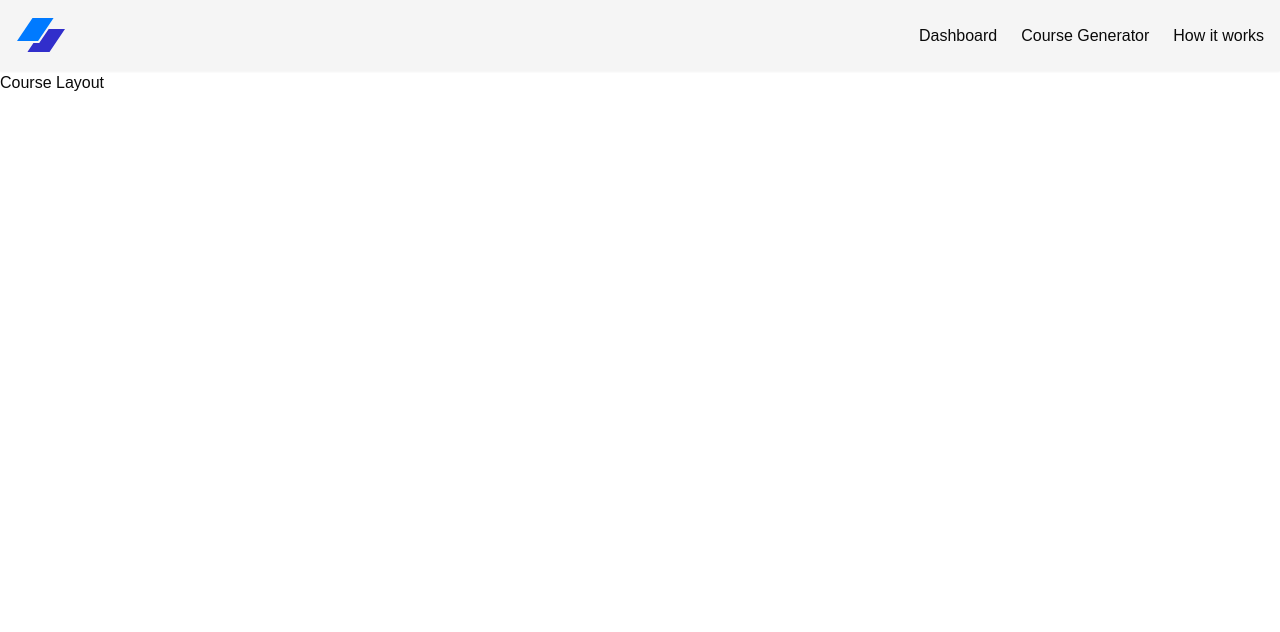
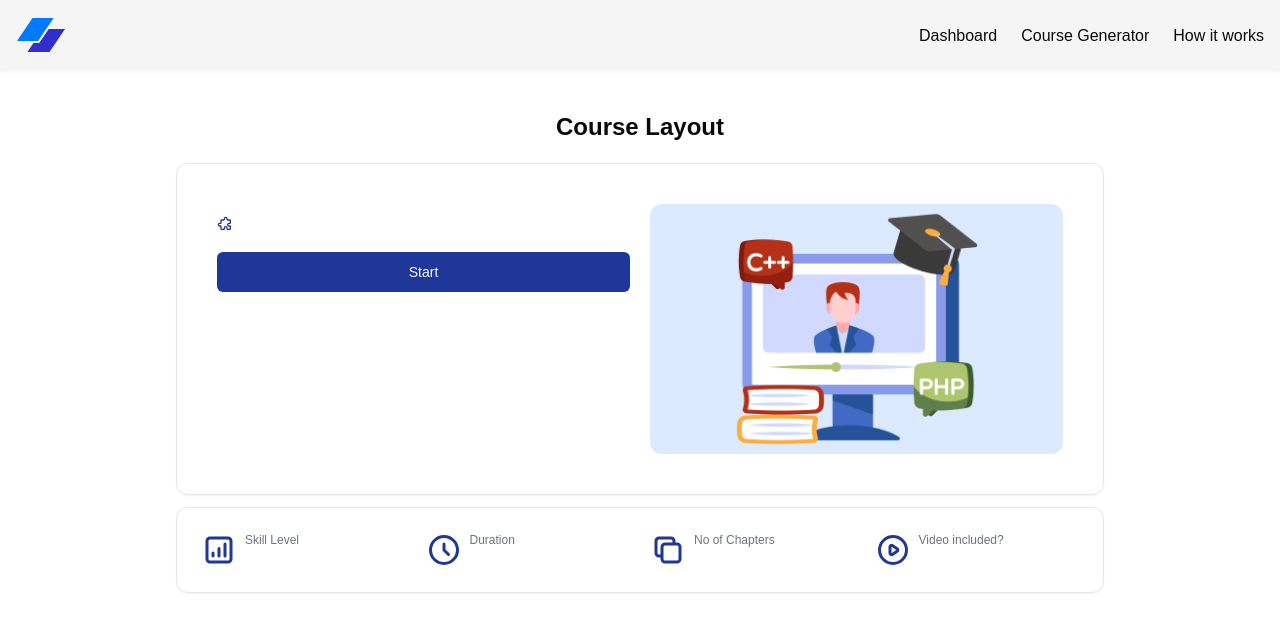
Before and after one commit to Pawaththe/PUSL_3190-computing_individual_project, a Next.js app: page /create-course/1 in a window 1280 px wide. Shown: the top 632 px of the page. Built offline with nearby package versions, Linux system fonts and the light colour scheme; no server answers; the database is empty.

Commit message:
CourseBasicInfo and CourseDetails components

```diff
--- /dev/null
+++ b/app/create-course/[courseId]/_components/CourseBasicInfo.jsx
@@ -0,0 +1,23 @@
+import { Button } from "@/components/ui/button";
+import Image from "next/image";
+import { HiOutlinePuzzle } from "react-icons/hi";
+
+function CourseBasicInfo({course}) {
+  return (
+    <div className='p-10 border rounded-xl shadow-sm mt-5'>
+        <div className='grid grid-cols-1 md:grid-cols-2 gap-5'>
+            <div>
+                <h2 className='font-bold text-3xl'>{course?.courseOutput?.['Course Name']}</h2>
+                <p className='text-sm text-gray-500 mt-3'>{course?.courseOutput?.Description}</p>
+                <h2 className='font-medium mt-2 flex gap-2 items-center text-primary'><HiOutlinePuzzle />{course?.category}</h2>
+                <Button className='w-full mt-5'>Start</Button>
+            </div>
+            <div>
+                <Image src={'/online.png'} width={300} height={300} className='w-full rounded-xl h-[250px] object-contain bg-blue-100'/>
+            </div>
+        </div>
+    </div>
+  )
+}
+
+export default CourseBasicInfo
--- /dev/null
+++ b/app/create-course/[courseId]/_components/CourseDetails.jsx
@@ -0,0 +1,45 @@
+import { HiOutlineChartSquareBar, HiOutlineClock, HiOutlineDuplicate, HiOutlinePlay } from "react-icons/hi";
+
+function CourseDetails({course}) {
+  return (
+    <div className='border p-6 rounded-xl shadow-sm mt-3'>
+        <div className='grid grid-cols-2 md:grid-cols-4 gap-5'>
+
+            <div className='flex gap-2'>
+                <HiOutlineChartSquareBar className='text-4xl text-primary'/>
+                <div>
+                    <h2 className='text-xs text-gray-500'>Skill Level</h2>
+                    <h2 className='font-medium text-lg'>{course?.level}</h2>
+                </div>
+            </div>
+
+            <div className='flex gap-2'>
+                <HiOutlineClock className='text-4xl text-primary'/>
+                <div>
+                    <h2 className='text-xs text-gray-500'>Duration</h2>
+                    <h2 className='font-medium text-lg'>{course?.courseOutput?.Duration}</h2>
+                </div>
+            </div>
+
+            <div className='flex gap-2'>
+                <HiOutlineDuplicate className='text-4xl text-primary'/>
+                <div>
+                    <h2 className='text-xs text-gray-500'>No of Chapters</h2>
+                    <h2 className='font-medium text-lg'>{course?.courseOutput?.['Number of Chapters']}</h2>
+                </div>
+            </div>
+
+            <div className='flex gap-2'>
+                <HiOutlinePlay className='text-4xl text-primary'/>
+                <div>
+                    <h2 className='text-xs text-gray-500'>Video included?</h2>
+                    <h2 className='font-medium text-lg'>{course?.includeVideo}</h2>
+                </div>
+            </div>
+
+        </div>
+    </div>
+  )
+}
+
+export default CourseDetails
--- a/app/create-course/[courseId]/page.jsx
+++ b/app/create-course/[courseId]/page.jsx
@@ -1,8 +1,43 @@
+'use client'
 
-function CourseLayout() {
+import { db } from "@/utils/db"
+import { CourseList } from "@/utils/schema"
+import { useUser } from "@clerk/nextjs"
+import { and, eq } from "drizzle-orm"
+import { useEffect, useState } from "react"
+import CourseBasicInfo from "./_components/CourseBasicInfo"
+import CourseDetails from "./_components/CourseDetails"
+
+function CourseLayout({params}) {
+
+    const {user} = useUser();
+    const [course,setcourse] = useState([]);
+
+    useEffect(()=>{
+        params && GetCourse();
+
+    },[params,user])
+
+    const GetCourse = async() =>{
+        const result = await db.select().from(CourseList)
+        .where(and(eq(CourseList.courseId, params?.courseId),
+        eq(CourseList?.createdBy, user?.primaryEmailAddress?.emailAddress)))
+
+        setcourse(result[0]);
+        console.log(result);
+    }
   return (
-    <div>
-        Course Layout
+    <div className='mt-10 px-7 md:px-20 lg:px-44'>
+        <h2 className='font-bold text-center text-2xl'>Course Layout</h2>
+
+        {/* Basic Info */}
+        <CourseBasicInfo course={course}/>
+
+        {/* Course Details */}
+        <CourseDetails course={course}/>
+
+        {/* List of Lessons */}
+
     </div>
   )
 }
--- a/utils/schema.js
+++ b/utils/schema.js
@@ -29,6 +29,7 @@ export const CourseList = pgTable('CourseList',{
     name:varchar('name').notNull(),
     category:varchar('category').notNull(),
     level:varchar('level').notNull(),
+    includeVideo:varchar('includeVideo').notNull().default('Yes'),
     courseOutput:json('courseOutput').notNull(),
     createdBy:varchar('createdBy').notNull(),
     userName:varchar('userName'),
```
Also changed, not shown: public/online.png (added).
